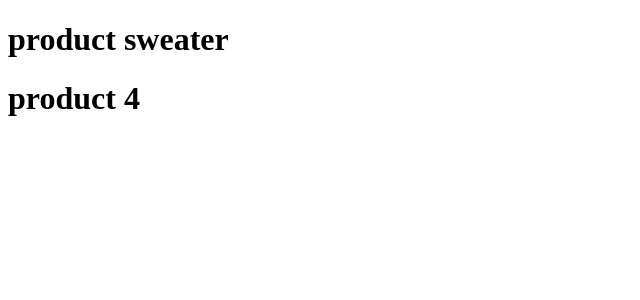
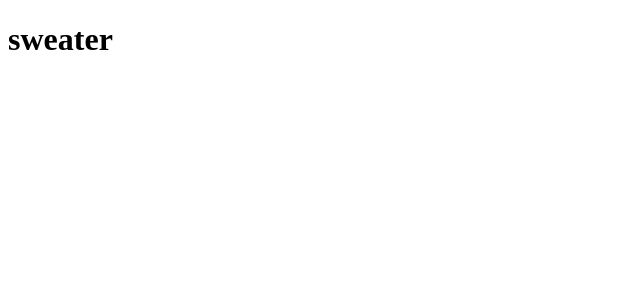
Before and after one commit to naba93980/NextJS_Learnings, a Next.js app in the folder Codevolution/Hello-world/next-routing/: page /product/sweater in a window 1280 px wide. Shown: the top 300 px of the page, without its empty margins (0-640 px from the left). Built offline with nearby package versions, Linux system fonts and the light colour scheme.

Commit message:
sweater component that gets server in /product/sweater

```diff
--- /dev/null
+++ b/Codevolution/Hello-world/next-routing/pages/product/sweater.js
@@ -0,0 +1,9 @@
+import React from 'react'
+
+export default function sweater() {
+  return (
+    <div>
+      <h1>sweater</h1>
+    </div>
+  )
+}
```
